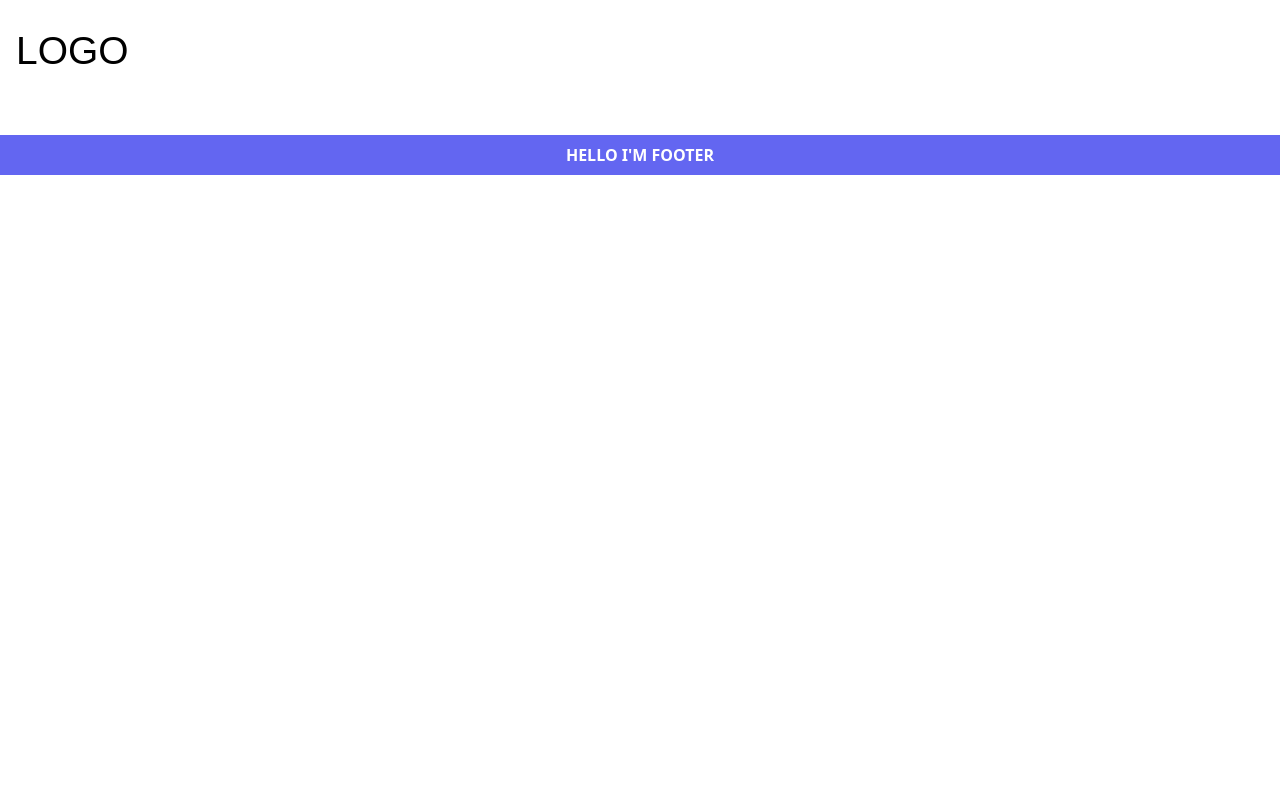
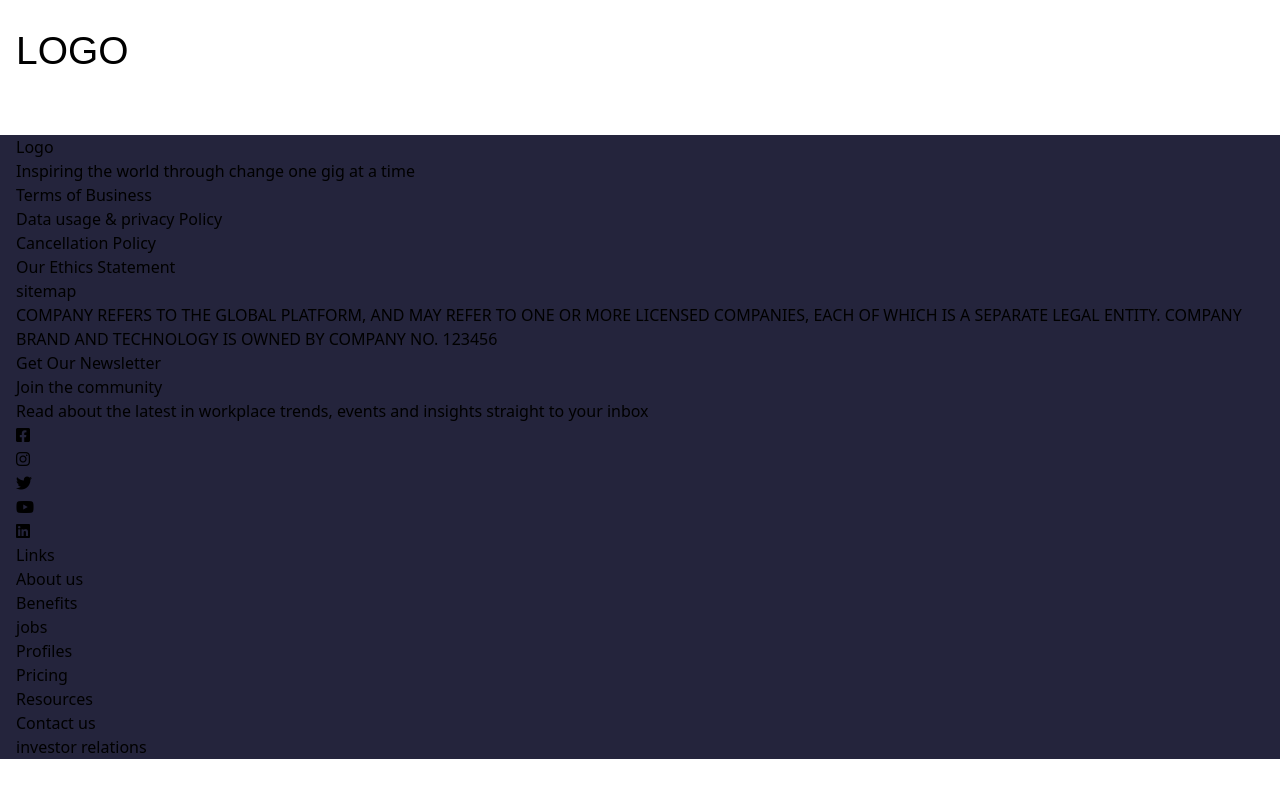
Before and after one commit to SheikhRashed/client--tailwindcss, a Vue app: page / in a window 1280 px wide. Built offline with nearby package versions, Linux system fonts and the light colour scheme; a web font is replaced by a local one.

Commit message:
footer structure created

```diff
--- a/src/App.vue
+++ b/src/App.vue
@@ -1,6 +1,9 @@
 <template>
   <Header />
+
+  <!-- footer section start  -->
   <Footer />
+  <!-- footer section  end -->
 </template>
 
 <script>
--- a/src/components/Footer/Footer.vue
+++ b/src/components/Footer/Footer.vue
@@ -1,11 +1,109 @@
 <template lang="">
-  <h2 class="text-center uppercase py-2 bg-indigo-500 text-white font-bold">
-    hello I'm Footer
-  </h2>
+    <div class="bg-footer">
+        <div class="container">
+            <!-- Left content  -->
+            <div>
+                <!-- left Top start  -->
+                <div>
+                    <!-- brand logo start -->
+                    <div>
+                        <a href="#">
+                            <h6>Logo</h6>
+                        </a>
+                    </div>
+                    <!-- brand logo end  -->
+                    <!-- brief start  -->
+                    <p>
+                        Inspiring the world through change one gig at a time
+                    </p>
+                    <!-- brief end -->
+                </div>
+                <!-- left top end  -->
+                <!-- left top start  -->
+                <div>
+                    <!-- Privary Policy start  -->
+                    <ul>
+                        <li><a href="#">Terms of Business</a></li>
+                        <li><a href="#">Data usage & privacy Policy</a></li>
+                        <li><a href="#"> Cancellation Policy</a></li>
+                        <li><a href="#"> Our Ethics Statement</a></li>
+                        <li><a href="#">sitemap</a></li>
+                    </ul>
+                    <!-- Privary Policy end -->
+                    <!-- privacy Brif start  -->
+                    <p>COMPANY REFERS TO THE GLOBAL PLATFORM, AND MAY REFER TO ONE OR MORE LICENSED COMPANIES, EACH OF WHICH IS A SEPARATE LEGAL ENTITY. COMPANY BRAND AND TECHNOLOGY IS OWNED BY COMPANY NO. 123456</p>
+                    <!-- privacy Brif end  -->
+                </div>
+                <!-- left top end   -->
+            </div>
+            <!-- right content -->
+            <div>
+                <!-- right top start -->
+                <div>
+                    <!-- newsletter start  -->
+                    <div>
+                        <!-- Text content start  -->
+                        <div>
+                            <h6>Get Our Newsletter</h6>
+                            <h2>Join the community</h2>
+                            <p>Read about the latest in workplace trends, events and insights straight to your inbox</p>
+                        </div>
+                        <!-- Text content end  -->
+                        <!-- Social Icons start  -->
+                        <ul>
+                            <li>
+                                <a href="#">
+                                    <i class="fab fa-facebook-square"></i>
+                                </a>
+                            </li>
+                            <li>
+                                <a href="#">
+                                    <i class="fab fa-instagram"></i>
+                                </a>
+                            </li>
+                            <li>
+                                <a href="#">
+                                    <i class="fab fa-twitter"></i>
+                                </a>
+                            </li>
+                            <li>
+                                <a href="#">
+                                    <i class="fab fa-youtube"></i>
+                                </a>
+                            </li>
+                            <li>
+                                <a href="#">
+                                    <i class="fab fa-linkedin"></i>
+                                </a>
+                            </li>
+                        </ul>
+                        <!-- Social Icons end  -->
+                    </div>
+                    <!-- newsletter end  -->
+                </div>
+                <!-- right top end  -->
+                <!-- right bottom start  -->
+                <div>
+                    <h2>Links</h2>
+                    <ul>
+                        <li><a href="#">About us </a></li>
+                        <li><a href="#">Benefits</a></li>
+                        <li><a href="#">jobs</a></li>
+                        <li><a href="#">Profiles</a></li>
+                        <li><a href="#">Pricing</a></li>
+                        <li><a href="#">Resources</a></li>
+                        <li><a href="#">Contact us</a></li>
+                        <li><a href="#">investor relations </a></li>
+                    </ul>
+                </div>
+                <!-- right bottom end  -->
+            </div>
+        </div>
+    </div>
 </template>
 <script>
-export default {
-  name: 'Footer',
-};
+    export default {
+        name: "Footer",
+    };
 </script>
 <style lang=""></style>
--- a/src/components/Header/Header.vue
+++ b/src/components/Header/Header.vue
@@ -112,10 +112,7 @@ import Sidebar from '../Sidebar/Sidebar.vue';
     top: 0;
     width: 100%;
     padding-bottom: 32px;
-    background-color: rgba(0, 0, 0, 0.603);
-    .text-brandLogo {
-      color: #fff;
-    }
+    box-shadow: 0px 12px 40px 0px #00223312;
   }
 
   .mobile-nav-enter-active,
--- a/tailwind.config.js
+++ b/tailwind.config.js
@@ -5,6 +5,7 @@ module.exports = {
     extend: {
       colors: {
         primary: '#8F98FF',
+        footer: '#24243C',
       },
 
       fontFamily: {
```
